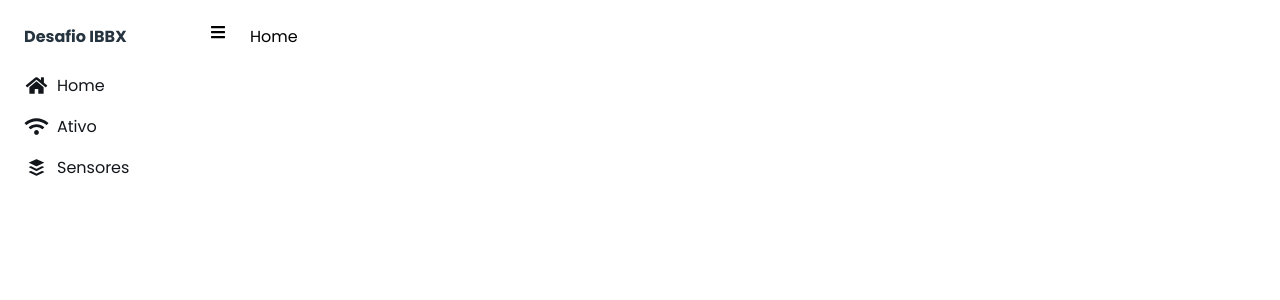
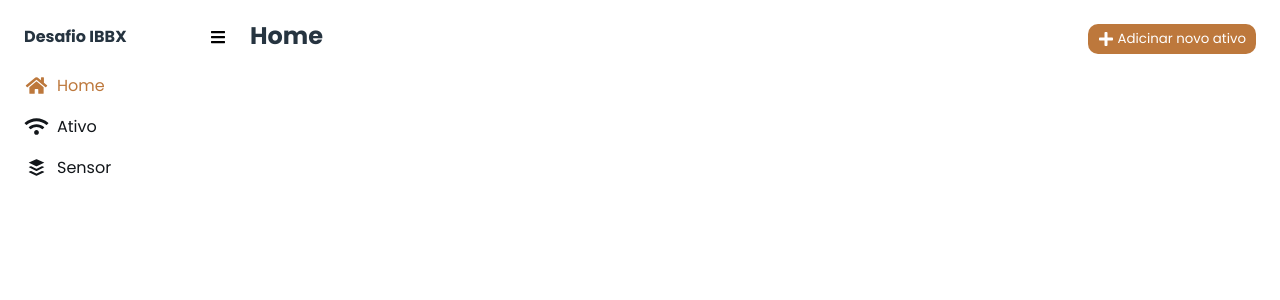
Before and after one commit to MarcosPauloJS/Marcos_desafio_ibbx, a React (Vite) app in the folder frontend/: page /home in a window 1280 px wide. Shown: the top 300 px of the page. Built offline with nearby package versions, Linux system fonts and the light colour scheme.

Commit message:
create Header component

```diff
--- a/frontend/src/App.tsx
+++ b/frontend/src/App.tsx
@@ -1,16 +1,17 @@
 import styled from "styled-components";
 import "./App.css";
-import SideBar from "./components/sidebar";
+import { Sidebar } from "./components";
 import { AppRoutes } from "./router";
 export const Main = styled.main`
   padding-top: 24px;
+  padding-right: 24px;
   width: 100%;
 `;
 
 function App() {
   return (
     <>
-      <SideBar></SideBar>
+      <Sidebar></Sidebar>
       <Main>
         <AppRoutes />
       </Main>
--- /dev/null
+++ b/frontend/src/components/header/index.tsx
@@ -0,0 +1,23 @@
+import { Header as HeaderStyled, Title, Button } from "./styled";
+import { FaPlus } from "react-icons/fa";
+
+interface HeaderProps {
+  page: string;
+  addBtn?: { text: string; action: () => void };
+}
+
+function Header({ page, addBtn }: HeaderProps) {
+  return (
+    <HeaderStyled>
+      <Title>{page}</Title>
+      {addBtn && (
+        <Button onClick={() => addBtn.action()}>
+          <FaPlus />
+          {addBtn.text}
+        </Button>
+      )}
+    </HeaderStyled>
+  );
+}
+
+export default Header;
--- /dev/null
+++ b/frontend/src/components/header/styled.tsx
@@ -0,0 +1,31 @@
+import styled from "styled-components";
+
+export const Header = styled.header`
+  display: flex;
+  justify-content: space-between;
+`;
+
+export const Title = styled.h1`
+  font-size: 24px;
+  line-height: 24px;
+  font-weight: bold;
+  color: ${(props) => props.theme.color.primary};
+`;
+
+export const Button = styled.button`
+  display: flex;
+  justify-content: center;
+  align-items: center;
+  gap: 4px;
+  border: none;
+  height: fit-content;
+  color: ${(props) => props.theme.color.textLight};
+  border-radius: ${(props) => props.theme.borderRadius};
+  background-color: ${(props) => props.theme.color.secondary};
+  padding: 5px 10px;
+  cursor: pointer;
+
+  > svg {
+    font-size: 16px;
+  }
+`;
--- /dev/null
+++ b/frontend/src/components/index.ts
@@ -0,0 +1,2 @@
+export { default as Sidebar } from "./sidebar";
+export { default as Header } from "./header";
--- a/frontend/src/components/sidebar/index.tsx
+++ b/frontend/src/components/sidebar/index.tsx
@@ -10,7 +10,7 @@ import {
 } from "./styled";
 import { FaWifi, FaHome, FaBuffer } from "react-icons/fa";
 
-function SideBar() {
+function Sidebar() {
   const [isOpen, setOpen] = useState<boolean>(false);
 
   return (
@@ -42,7 +42,7 @@ function SideBar() {
               <li>
                 <Link to="sensor">
                   <FaBuffer />
-                  Sensores
+                  Sensor
                 </Link>
               </li>
             </NavList>
@@ -53,4 +53,4 @@ function SideBar() {
   );
 }
 
-export default SideBar;
+export default Sidebar;
--- a/frontend/src/components/sidebar/styled.tsx
+++ b/frontend/src/components/sidebar/styled.tsx
@@ -1,6 +1,6 @@
 import { FaBars } from "react-icons/fa";
 import styled from "styled-components";
-import { Link as LinkRouter } from "react-router-dom";
+import { NavLink as LinkRouter } from "react-router-dom";
 
 export const Container = styled.div`
   width: 30vw;
@@ -27,6 +27,7 @@ export const Title = styled.h1`
 export const Header = styled.div`
   display: flex;
   justify-content: space-between;
+  align-items: center;
 `;
 
 export const Navbar = styled.nav`
@@ -52,6 +53,10 @@ export const Link = styled(LinkRouter)`
     color: ${(props) => props.theme.color.secondary};
   }
 
+  &.active {
+    color: ${(props) => props.theme.color.secondary};
+  }
+
   > svg {
     width: 25px;
     height: 19px;
--- a/frontend/src/main.tsx
+++ b/frontend/src/main.tsx
@@ -21,9 +21,7 @@ const theme = {
     xl: "1200px",
     xxl: "1400px",
   },
-  border: {
-    radius: "10px",
-  },
+  borderRadius: "10px",
 };
 
 ReactDOM.createRoot(document.getElementById("root")!).render(
--- a/frontend/src/pages/ativo/index.tsx
+++ b/frontend/src/pages/ativo/index.tsx
@@ -1,7 +1,14 @@
-import { Container } from "./styled";
+import { Header } from "../../components";
 
 function Ativo() {
-  return <Container>Ativo</Container>;
+  return (
+    <>
+      <Header
+        page="Ativo"
+        addBtn={{ text: "Adicinar novo Sensor", action: () => {} }}
+      ></Header>
+    </>
+  );
 }
 
 export default Ativo;
--- a/frontend/src/pages/home/index.tsx
+++ b/frontend/src/pages/home/index.tsx
@@ -1,7 +1,14 @@
-import { Container } from "./styled";
+import { Header } from "../../components";
 
 function Home() {
-  return <Container>Home</Container>;
+  return (
+    <>
+      <Header
+        page="Home"
+        addBtn={{ text: "Adicinar novo ativo", action: () => {} }}
+      ></Header>
+    </>
+  );
 }
 
 export default Home;
--- a/frontend/src/pages/sensor/index.tsx
+++ b/frontend/src/pages/sensor/index.tsx
@@ -1,7 +1,14 @@
-import { Container } from "./styled";
+import { Header } from "../../components";
 
 function Sensor() {
-  return <Container>Sensor</Container>;
+  return (
+    <>
+      <Header
+        page="Sensor"
+        addBtn={{ text: "Adicinar nova coleta", action: () => {} }}
+      ></Header>
+    </>
+  );
 }
 
 export default Sensor;
```
